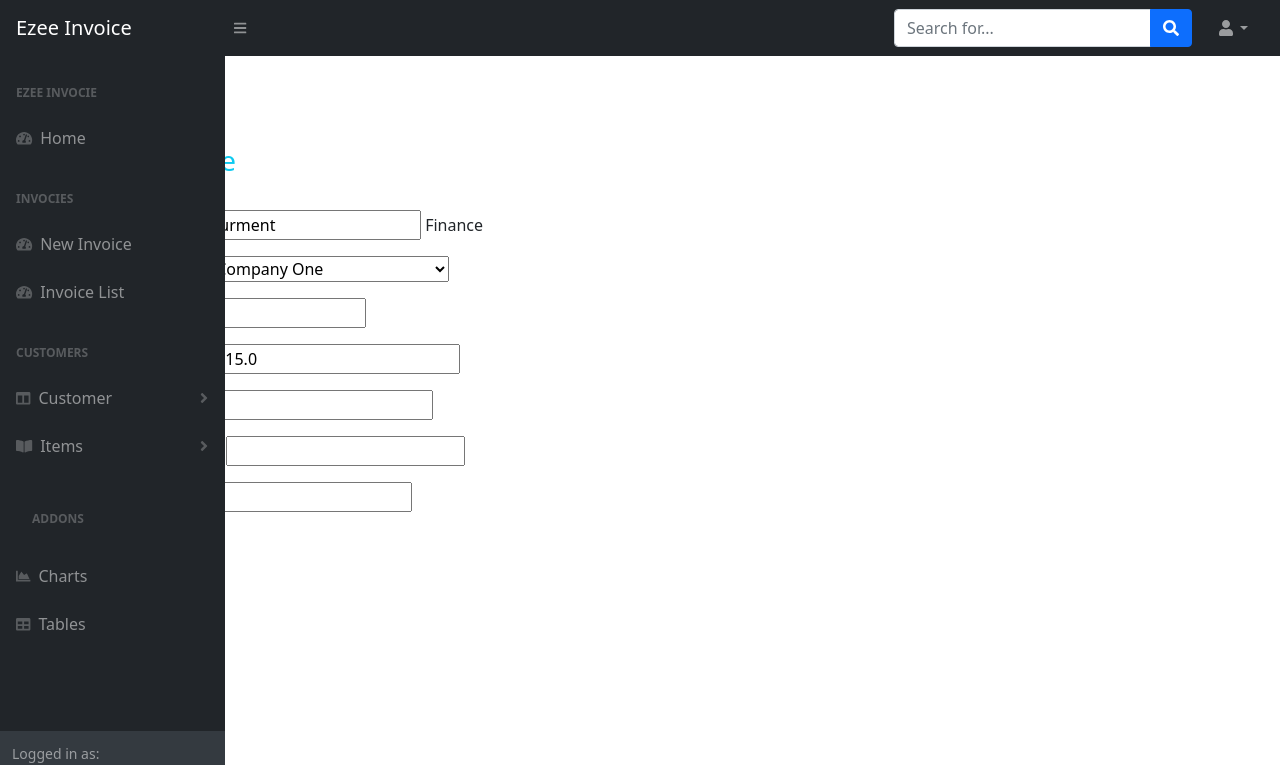
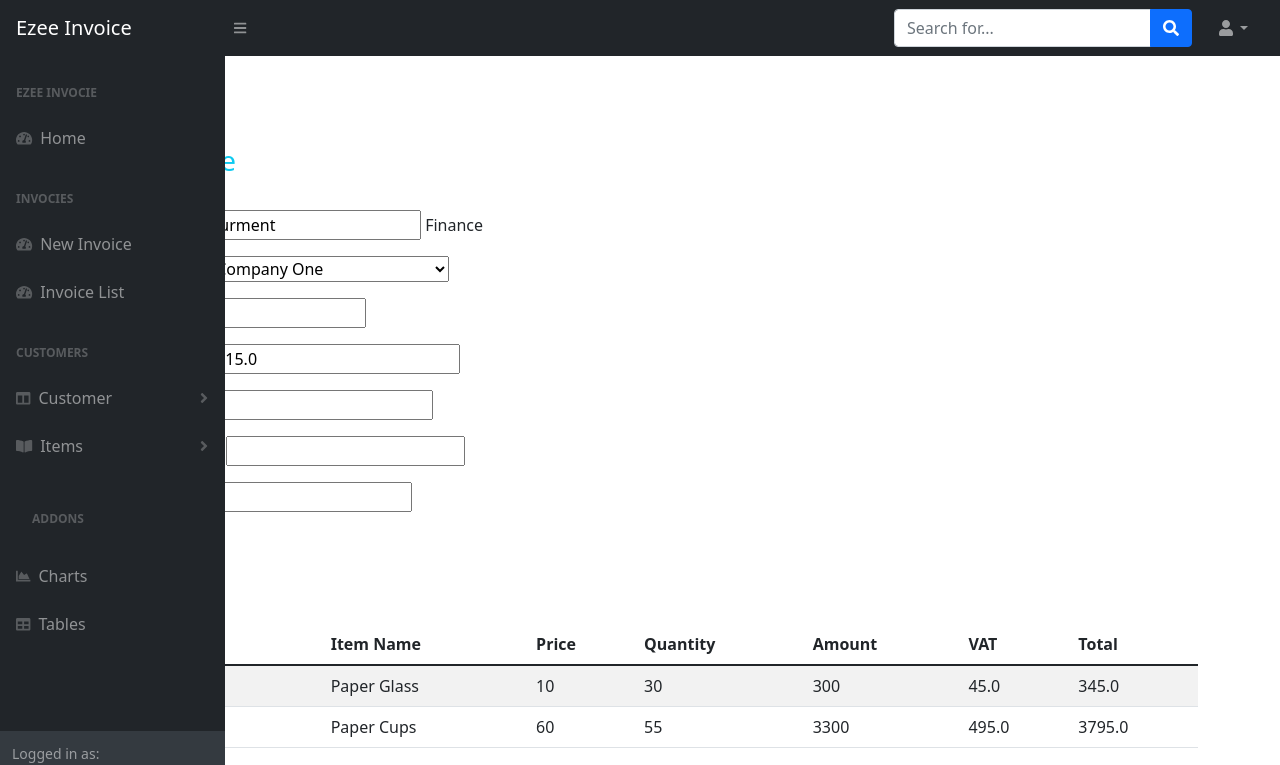
Before and after one commit to fahadashrafi-1/EzeeInvoice, a Django app: page /1/InvoUpdate/ in a window 1280 px wide. Shown: the top 765 px of the page. Run offline with Django 3.2, Linux system fonts and the light colour scheme; data comes from the database, SQL or seed files in the repository; some libraries are stand-ins or nearby versions.

Commit message:
Invocie Updated Viiew

```diff
--- a/purchase/templates/purchase/invocie_update.html
+++ b/purchase/templates/purchase/invocie_update.html
@@ -19,7 +19,37 @@
             <br>
 
             {{ form.as_p }}
-            {{ form.InvoiceDescr.as_p }}
+            <br><br><br>
+<br>
+<table class="table table-striped">
+  <thead>
+      <th scope="col">Item Number </th>
+      <th scope="col">Item Name</th>
+      <th scope="col">Price </th>
+      <th scope="col">Quantity</th>
+      <th scope="col"> Amount </th>
+      <th scope="col"> VAT </th>
+      <th scope="col"> Total </th>
+
+
+    </tr>
+  </thead>
+
+  <tbody>
+{% for invo in invoice_items %}
+
+  <tr>
+  <th scope="row">{{ invo.id }}</th>
+  <td>{{ invo.items }}</td>
+  <td>{{ invo.item_price }}</a></td>
+  <td>{{ invo.quantity }}</td>
+  <td>{{ invo.get_total }}</td>
+  <td>{{ invo.get_vat }}</td>
+  <td>{{ invo.invoice_total }}</td>
+  {% endfor %}
+</tbody>
+</table>
+
 
 
 
--- a/purchase/views.py
+++ b/purchase/views.py
@@ -112,6 +112,7 @@ def NewCustomer(request):
 
 class invoDetail(DetailView):
     model = invoice
+    template_name = 'purchase/invoice_detail.html'
 
     def get_context_data(self, **kwargs):
         context = super().get_context_data(**kwargs)
@@ -120,6 +121,9 @@ class invoDetail(DetailView):
         context['qrdata'] = QRCodeImage([data], size=40 * mm)
 
         return context
+
+
+
 
 class NewInvo(CreateView):
     model = invoice
@@ -154,19 +158,20 @@ class InvoiceUpdate(UpdateView):
 
     def get_context_data(self, **kwargs):
         context = super(InvoiceUpdate, self).get_context_data(**kwargs)
+        context['invoice_items'] = invoice_description.objects.filter(invoice_id=self.kwargs['pk'])
         return context
 
-    # def form_valid(self, form):
-    #     context = self.get_context_data(form=form)
-    #     formset = context['InvoiceDescr']
-    #     if formset.is_valid():
-    #         response = super().form_valid(form)
-    #         formset.instance = self.object
-    #         formset.save()
-    #         return HttpResponse('Form Saved')
-    #     else:
-    #         return super().form_invalid(formset)
-    #         # return HttpResponse('Form Not Saved Saved')
+    def form_valid(self, form):
+        context = self.get_context_data(form=form)
+        formset = context['invoice_items']
+        if formset.is_valid():
+            response = super().form_valid(form)
+            formset.instance = self.object
+            formset.save()
+            return HttpResponse('Form Saved')
+        else:
+            return super().form_invalid(formset)
+            # return HttpResponse('Form Not Saved Saved')
 class ItemView(ListView):
     model = items
     template_name = 'purchase/item_list.html'
```
